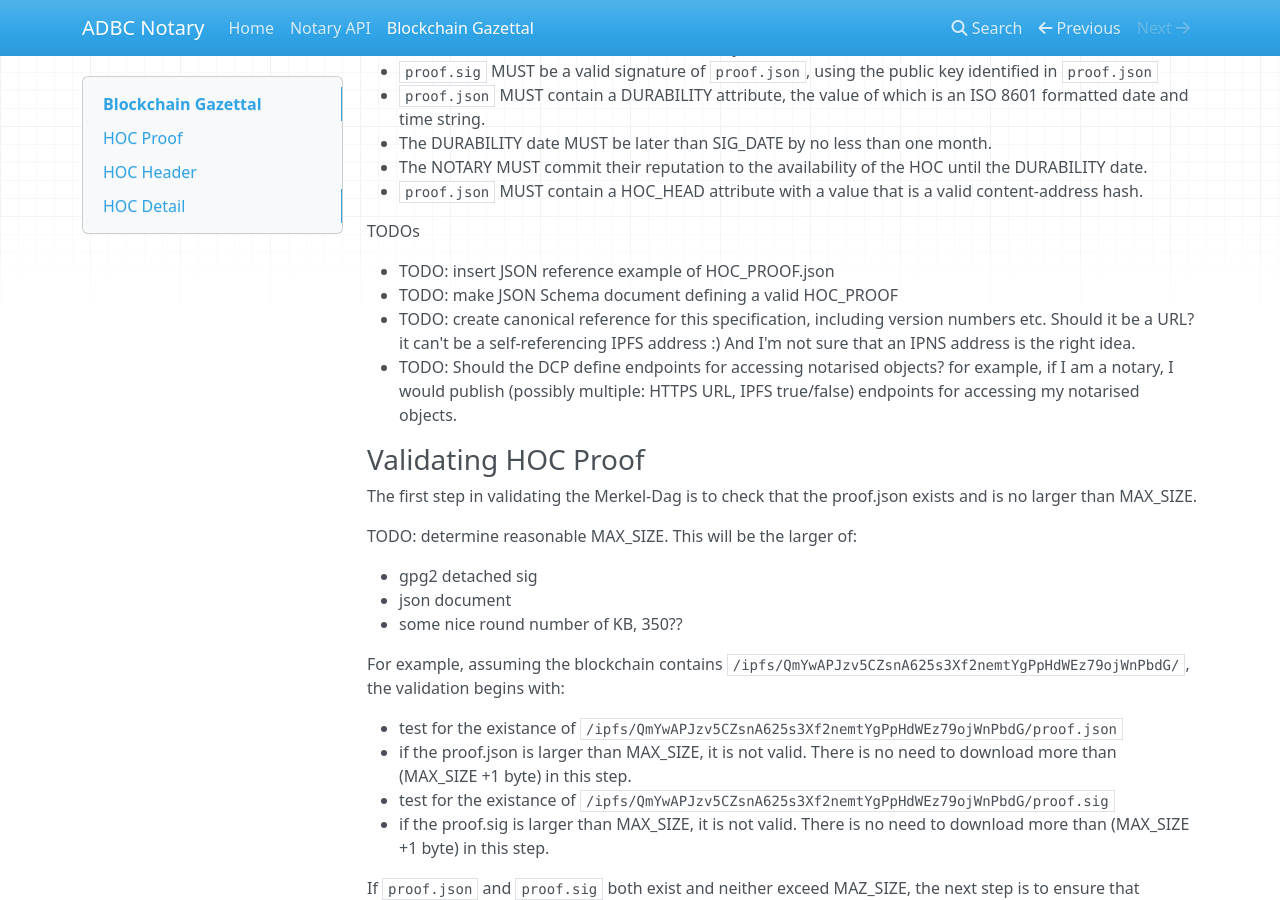
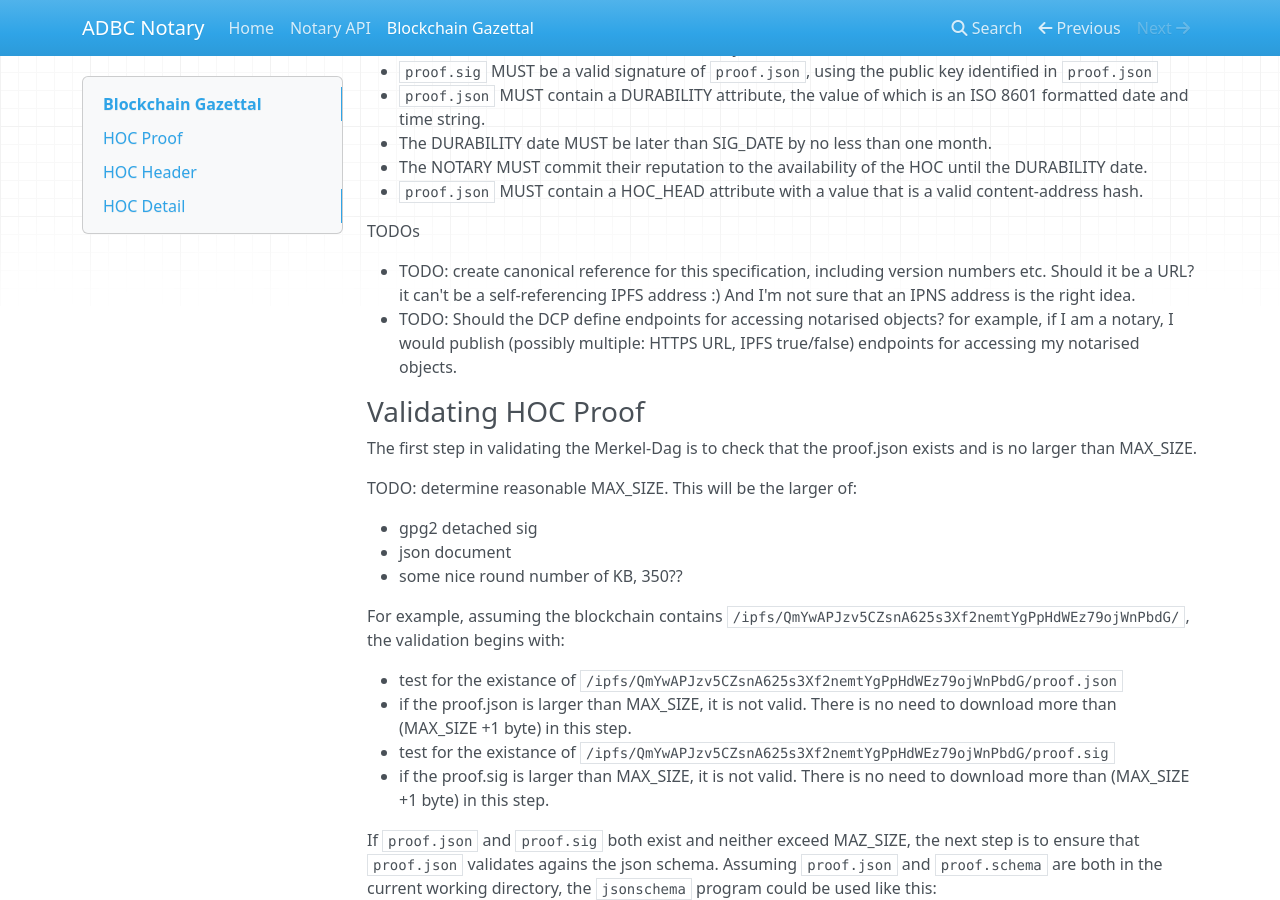
Before and after one commit to kshychko/ausdigital-nry, an MkDocs documentation site: the page built from docs/Gazette.md, in a window 1280 px wide and 900 px high, scrolled down 1673 px. Built offline with MkDocs 1.6.1, drawn with Linux system fonts in a browser that asks for light colours; nearby versions of some CDN libraries; some of the changed text lies outside the part shown.

Commit message:
factor out #10

```diff
--- a/docs/Gazette.md
+++ b/docs/Gazette.md
@@ -41,8 +41,6 @@ To ensure efficient auditability of notaries, an independant observer should be
 
 TODOs
 
- * TODO: insert JSON reference example of HOC_PROOF.json
- * TODO: make JSON Schema document defining a valid HOC_PROOF
  * TODO: create canonical reference for this specification, including version numbers etc. Should it be a URL? it can't be a self-referencing IPFS address :) And I'm not sure that an IPNS address is the right idea.
  * TODO: Should the DCP define endpoints for accessing notarised objects? for example, if I am a notary, I would publish (possibly multiple: HTTPS URL, IPFS true/false) endpoints for accessing my notarised objects.
 
@@ -209,8 +207,3 @@ The elements in the HOC Detail inherits an AC_CODE and NETWORK from the referenc
 
  * If the inherited AC_CODE is "0", and `proof.json` NOTARY identifies the same business as the inherited NETWORK, and the listed DURABILITY date is in the future, then the OBJECT this HOC Detail must be available through the API (e.g. `GET /public/{content_address}`)
  * If the inherited AC_CODE is "1", "2" or "3"; and `proof.json` NOTARY identifies the same business as the inherited NETWORK, and the listed DURABILITY date is in the future, and the API Token has a valid identity claim, and the identity in the API token identifies a business in the RESTRICT_LIST of the object, then the OBJECT this HOC Detail MUST be available through the API (e.g. `GET /private/{content_address}`)
-
-
-TODO:
-
- * create `hoc_detail.schema`
```
